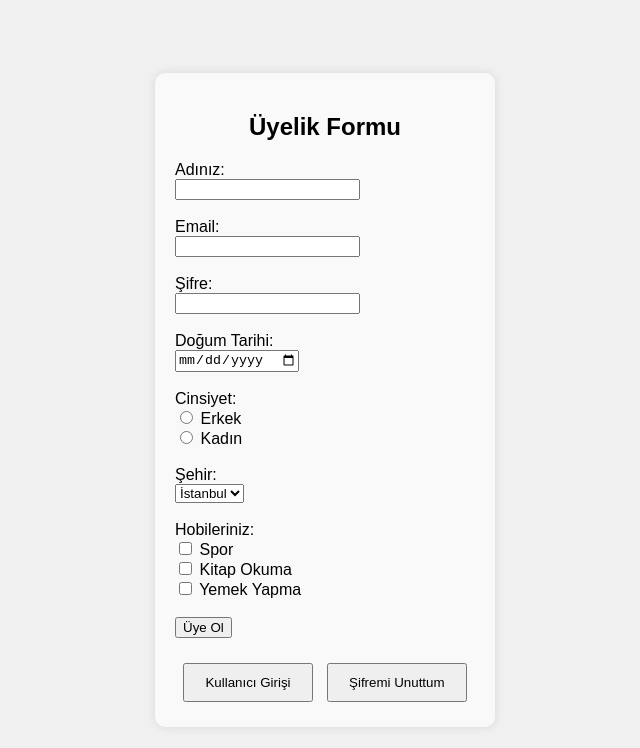
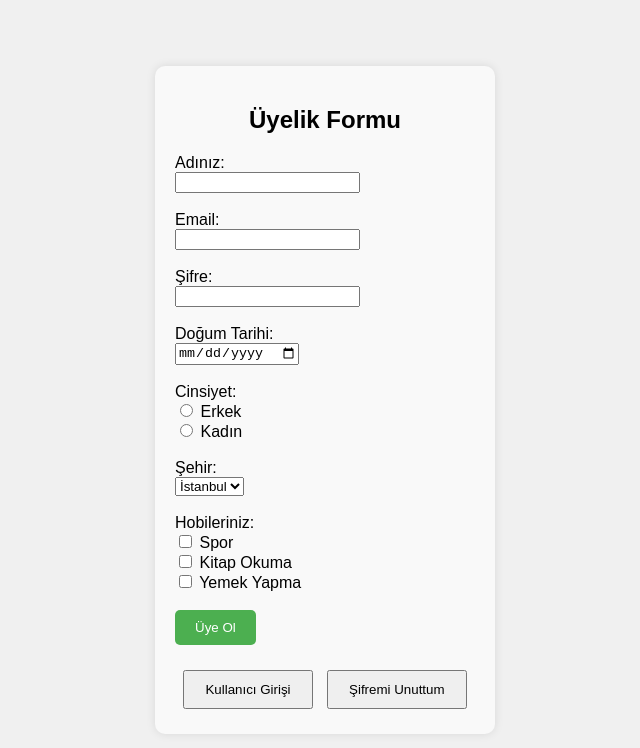
Before and after one commit to abdullahbaspinar/web_tasarim, a plain HTML site: page form1.html in a window 1280 px wide. Shown: the whole page, without its empty margins (315-955 px from the left). Drawn offline with Linux system fonts and the light colour scheme.

Commit message:
green submit

```diff
--- a/form1.html
+++ b/form1.html
@@ -36,6 +36,19 @@
         }
         h2 {
             text-align: center;
+        }
+
+        input[type="submit"] {
+            background-color: #4CAF50;
+            color: white;
+            border: none;
+            padding: 10px 20px;
+            cursor: pointer;
+            border-radius: 5px;
+        }
+
+        input[type="submit"]:hover {
+            background-color: #45a049;
         }
     </style>
 </head>
```
